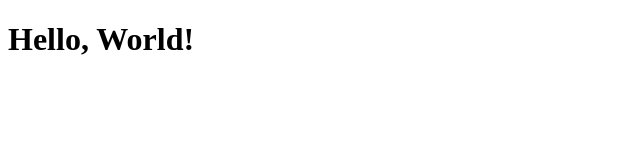
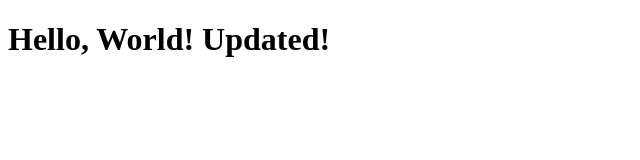
Before and after one commit to leandrotominay/teste-extracto, a plain HTML site: page index.html in a window 1280 px wide. Shown: the whole page, without its empty margins (0-640 px from the left). Drawn offline with Linux system fonts and the light colour scheme.

Commit message:
update de arquivo

```diff
--- a/index.html
+++ b/index.html
@@ -4,6 +4,6 @@
     <title>Testing with SWR GitHub Actions</title>
   </head>
   <body>
-    <h1>Hello, World!</h1>
+    <h1>Hello, World! Updated!</h1>
   </body>
 </html>
```
